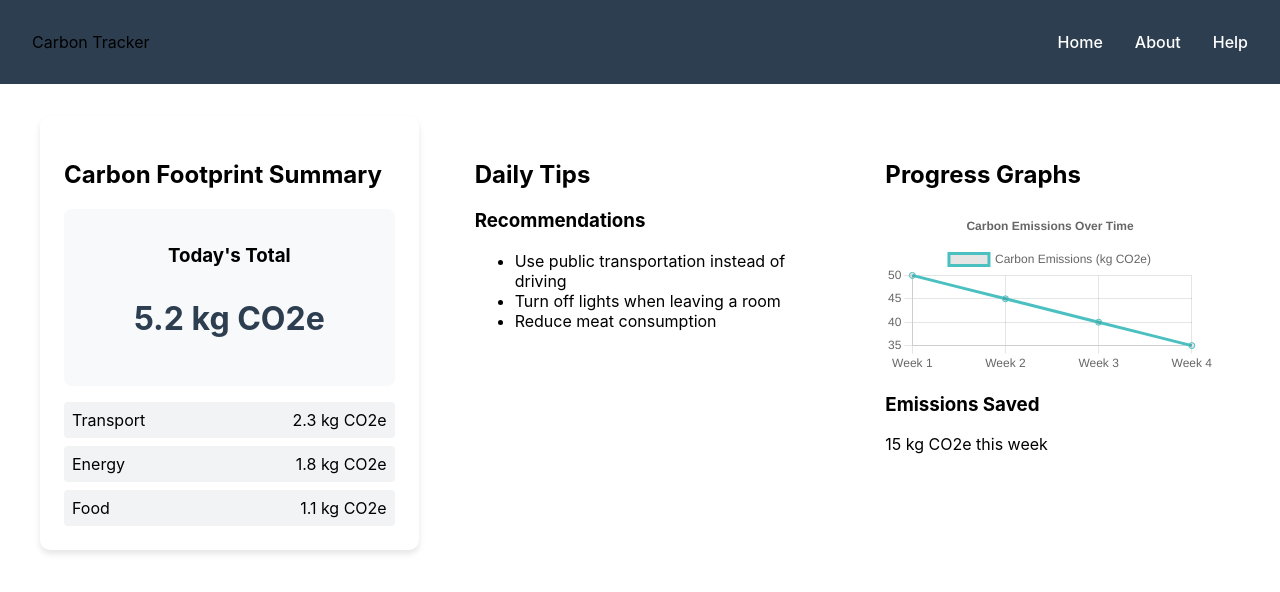
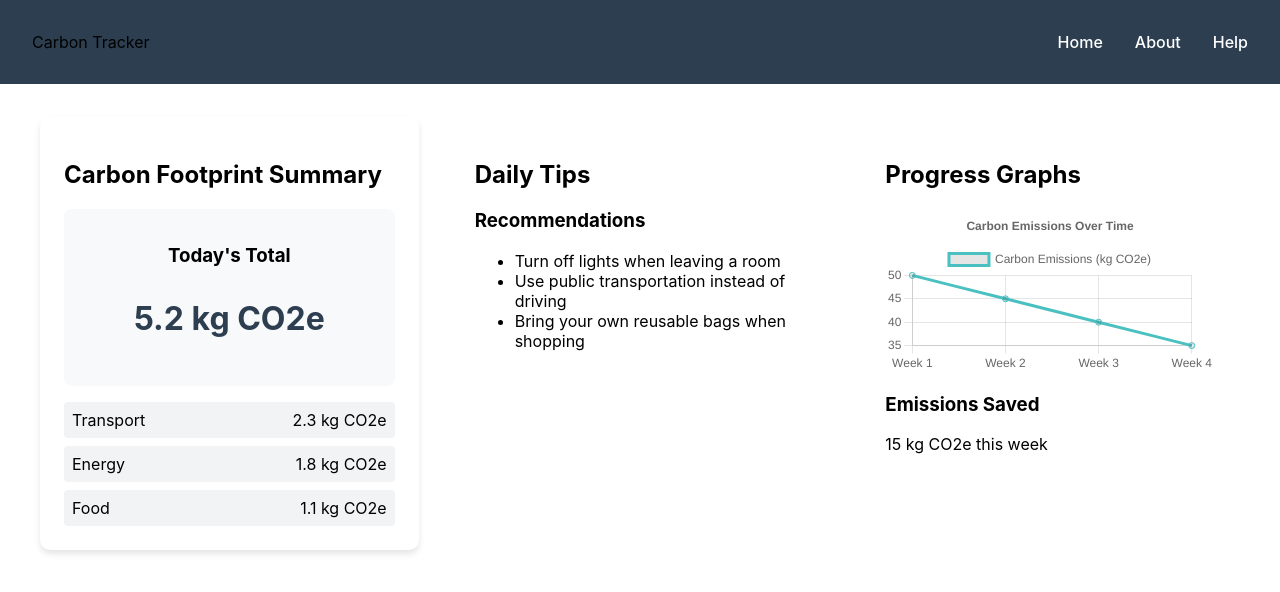
Before and after one commit to aidenbell1/INST377-Final_Project, a React (Create React App) app: page / in a window 1280 px wide. Shown: the top 592 px of the page. Built offline with nearby package versions, Linux system fonts and the light colour scheme.

Commit message:
updated the daily tips section to give a random set of 3 tips when the webpage is refreshed

```diff
--- a/src/components/DailyTips.js
+++ b/src/components/DailyTips.js
@@ -1,20 +1,28 @@
-import React from 'react';
+import React, { useEffect, useState } from 'react';
+import { DAILY_TIPS } from '../constants/tips.js'; // Import the tips array
 
 function DailyTips() {
-  // Placeholder tips for now; replace with dynamic content later
-  const tips = [
-    "Use public transportation instead of driving",
-    "Turn off lights when leaving a room",
-    "Reduce meat consumption"
-  ];
+  const [randomTips, setRandomTips] = useState([]);
+
+  // Function to get 3 random tips
+  const getRandomTips = () => {
+    // Shuffle the DAILY_TIPS array and select the first 3 items
+    const shuffledTips = DAILY_TIPS.sort(() => Math.random() - 0.5);
+    return shuffledTips.slice(0, 3); // Get the first 3 shuffled tips
+  };
+
+  useEffect(() => {
+    setRandomTips(getRandomTips());
+  }, []); // Run once when the component mounts
+
   return (
     <section className="daily-tips">
       <h2>Daily Tips</h2>
       <div className="recommendations">
         <h3>Recommendations</h3>
         <ul>
-          {tips.map((tip, index) => (
-            <li key={index}>{tip}</li>
+          {randomTips.map((tip, index) => (
+            <li key={tip.id}>{tip.tip}</li>
           ))}
         </ul>
       </div>
--- a/src/constants/tips.js
+++ b/src/constants/tips.js
@@ -20,22 +20,22 @@ export const DAILY_TIPS = [
       category: "sustainability"
     },
     {
-      id: 3,
+      id: 5,
       tip: "Unplug devices when they are not in use",
       category: "energy"
     },
     {
-      id: 4,
+      id: 6,
       tip: "Bring your own reusable bags when shopping",
       category: "sustainability"
     },
     {
-      id: 5,
+      id: 7,
       tip: "Plant a tree to improve air quality",
       category: "environment"
     },
     {
-      id: 6,
+      id: 8,
       tip: "Take shorter showers to save water",
       category: "water"
     }
```
